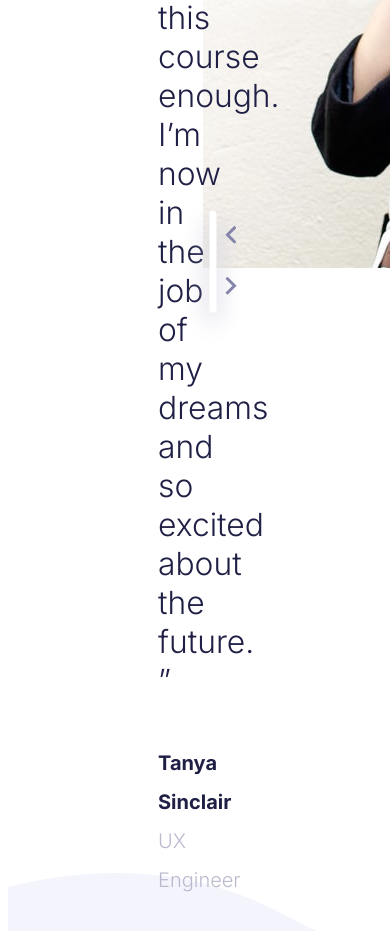
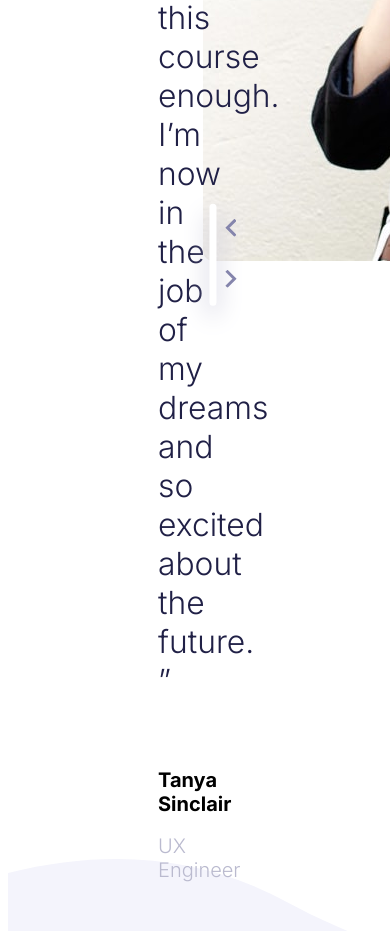
Before and after one commit to DevMushref/Coding-bootcamp-testimonials, a plain HTML site: page index.html in a window 390 px wide. Shown: the part 933-1864 px from the top of the page. Drawn offline with Linux system fonts and the light colour scheme.

Commit message:
Mobile design done

```diff
--- a/index.html
+++ b/index.html
@@ -26,10 +26,15 @@
             “ I’ve been interested in coding for a while <br> but never taken the jump, until now.
             I <br> couldn’t recommend this course enough. <br> I’m now in the job of my dreams and so <br>
             excited about the future. ”
-            <br>
-            <br>
+            <div class="block-br">
+              <br>
+              <br>
+            </div>
           <span>
             <span class="name"><b>Tanya Sinclair</b></span>
+            <div class="block-br">
+              <br>
+            </div>
             <span class="profession">UX Engineer</span>
           </span>
           </p>
@@ -55,10 +60,15 @@
             “ If you want to lay the best foundation <br> possible I’d recommend taking this <br> course.
             The depth the instructors go into <br> is incredible. I now feel so confident about <br>
             starting up as a professional developer. ”
-            <br>
-            <br>
+            <div class="block-br">
+              <br>
+              <br>
+            </div>
           <span>
             <span class="name"><b>John Tarkpor</b></span>
+            <div class="block-br">
+              <br>
+            </div>
             <span class="profession">Junior Front-end Developer</span>
           </span>
           </p>
--- a/main.scss
+++ b/main.scss
@@ -37,6 +37,7 @@ $Inter: "Inter", sans-serif;
 
     @include media("<=phone") {
         background-position: bottom left;
+        background-size: contain;
     }
 }
 
@@ -53,8 +54,10 @@ $Inter: "Inter", sans-serif;
     padding: 100px 150px; // Top bottom & Left right
 
     @include media("<=phone") {
+        background-size: contain;
+        background-position: right 20px top 20px;
         flex-direction: column-reverse;
-        padding: 20px;
+        padding: 0;
     }
 }
 
@@ -68,9 +71,10 @@ $Inter: "Inter", sans-serif;
     // border: 1px solid red;
 
     @include media("<=phone") {
-        width: 100%;
-        text-align: center;
         background-position: center top;
+        background-size: 45px;
+        width: fit-content;
+        padding: 0;
     }
 
     p {
@@ -82,7 +86,22 @@ $Inter: "Inter", sans-serif;
         position: relative;
         width: 110%;
 
+        @include media("<=phone") {
+            text-align: center;
+            font-size: 16px;
+            width: 90%;
+            padding-left: 15px;
+    }
+    }
 
+    .block-br {
+        @include media("<=desktop") {
+            display: none;
+        }
+
+        @include media("<=tablet") {
+            display: block;
+        }
     }
 
     br {
@@ -93,16 +112,45 @@ $Inter: "Inter", sans-serif;
 
     .name, .profession {
         font-size: 20px;
+        font-family: $Inter;
+
+        @include media("<=phone") {
+            text-align: center;
+            display: flex;
+            justify-content: center;
+            font-size: 17px;
+        }
     }
 
     .profession {
         color: $grayish-blue;
         font-weight: 300;
+
+        @include media("<=phone") {
+            padding-top: 5px;
+            margin-bottom: 120px;
+        }
     }
 }
 
 .right-col {
     width: 50%;
+
+    @include media("<=phone") {
+        width: 100%;
+    }
+
+    .img-box {
+        img {
+            border-radius: 10px;
+
+            @include media("<=phone") {
+                width: 100%;
+                padding: 40px;
+                padding-top: 50px;
+            }
+        }
+    }
 
     .arrows {
         position: relative;
@@ -114,7 +162,13 @@ $Inter: "Inter", sans-serif;
         box-shadow: 0px 10px 25px 0px $grayish-blue;
         border: none;
         transform: translate(90%, -60%);
-        -ms-transform: translate(-50%, -60%);
+        -ms-transform: translate(90%, -60%);
+
+        @include media("<=phone") {
+            width:28%;
+            transform: translate(120px, -70px);
+            -ms-transform: translate(120px, -70px);
+        }
 
         .arrow-left, .arrow-right {
             height: 10px;
@@ -151,10 +205,3 @@ $Inter: "Inter", sans-serif;
       opacity: 1;
     }
   }
-
-footer {
-  background-image: url('images/pattern-curve.svg');
-  background-size: contain;
-  background-position: left bottom;
-  background-repeat: no-repeat;
-}
```
Also changed, not shown: main.css, 1 other file.
